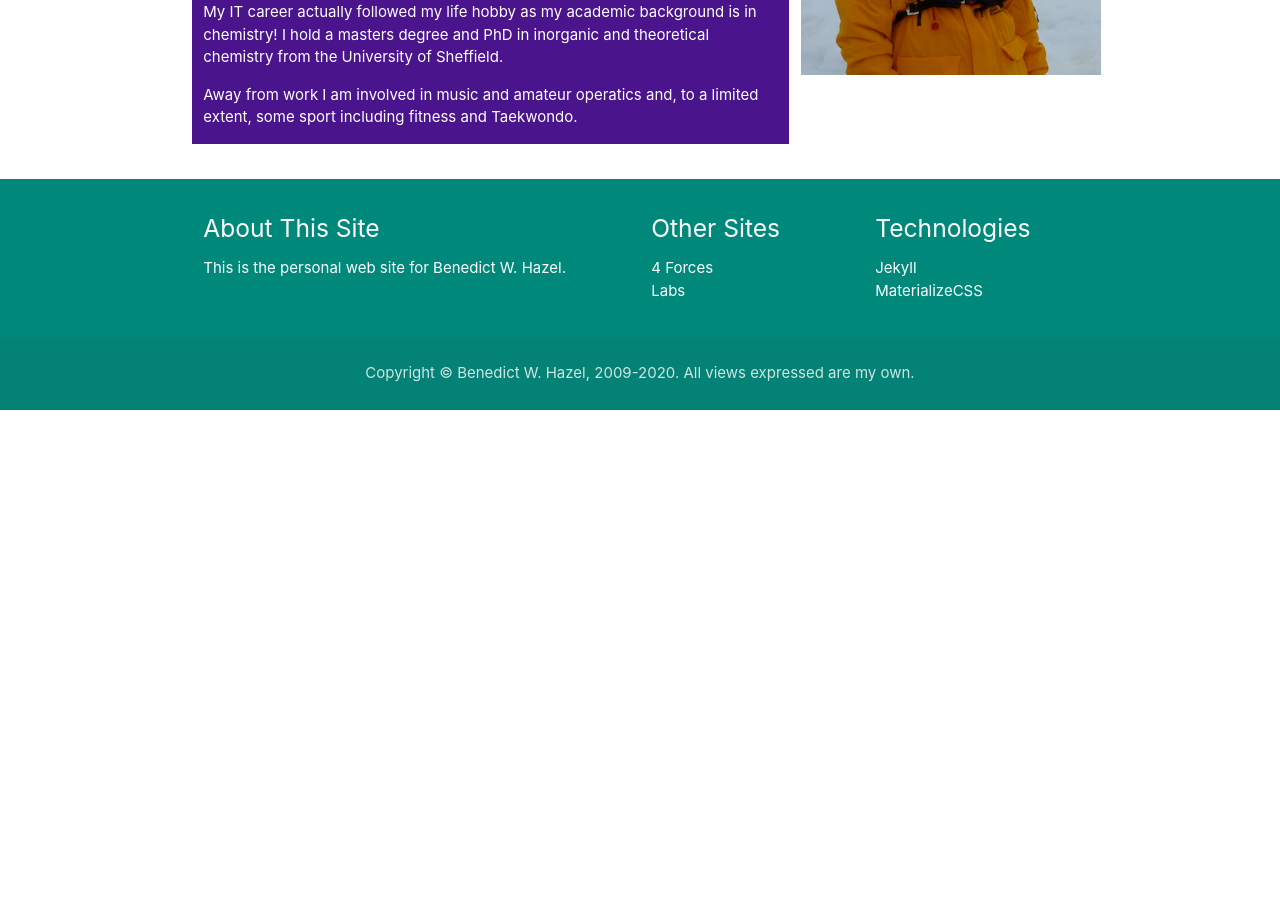
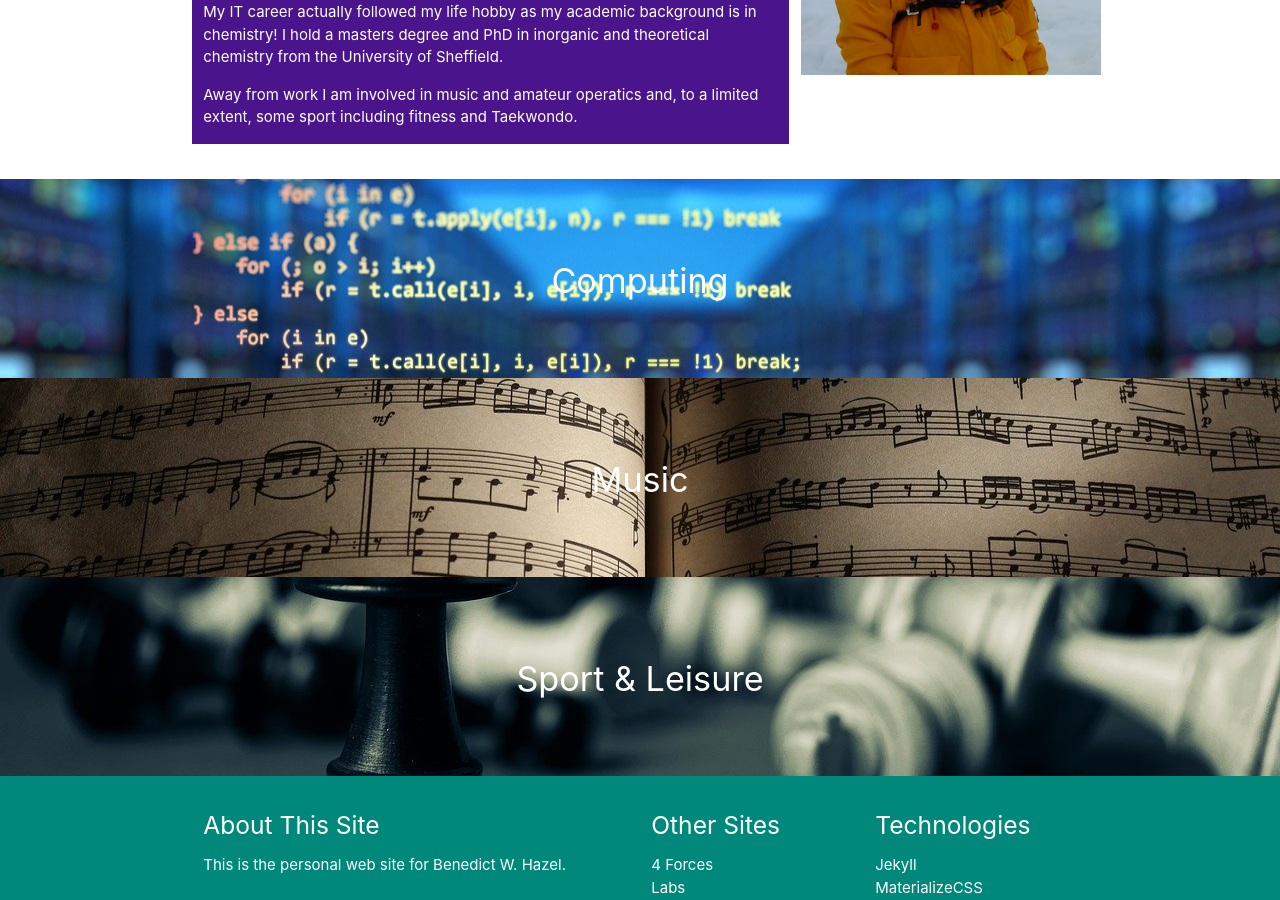
Before and after one commit to BHazel/bwhazel-web-site, a Jekyll site: the page built from src/index.html, in a window 1280 px wide and 900 px high, scrolled down 586 px. Built offline with Jekyll 4.4.1, drawn with Linux system fonts in a browser that asks for light colours; before the commit the page ends 996 px from its top, so only the background shows below that.

Commit message:
Add parallax titles for the Computing, Music and Sport & Leisure sections.

```diff
--- a/src/index.html
+++ b/src/index.html
@@ -16,5 +16,26 @@ layout: default
 <!-- Me Introduction -->
 {% include me.html %}
 
+<!-- Parallax Computing Title -->
+{% include parallaxTitle.html
+    subtitle="Computing"
+    backgroundImage="/img/codeRacks.jpg"
+    backgroundImageAltText="Code with Server Racks"
+%}
+
+<!-- Parallax Music Title -->
+{% include parallaxTitle.html
+    subtitle="Music"
+    backgroundImage="/img/sheetMusic.jpg"
+    backgroundImageAltText="Sheet Music"
+%}
+
+<!-- Parallax Sport & Leisure Title -->
+{% include parallaxTitle.html
+    subtitle="Sport &amp; Leisure"
+    backgroundImage="/img/chessPieces.jpg"
+    backgroundImageAltText="Chess Pieces"
+%}
+
 <!-- Page Footer -->
 {% include footer.html %}
```
Also changed, not shown: src/img/chessPieces.jpg (added), src/img/codeRacks.jpg (added), src/img/sheetMusic.jpg (added).
